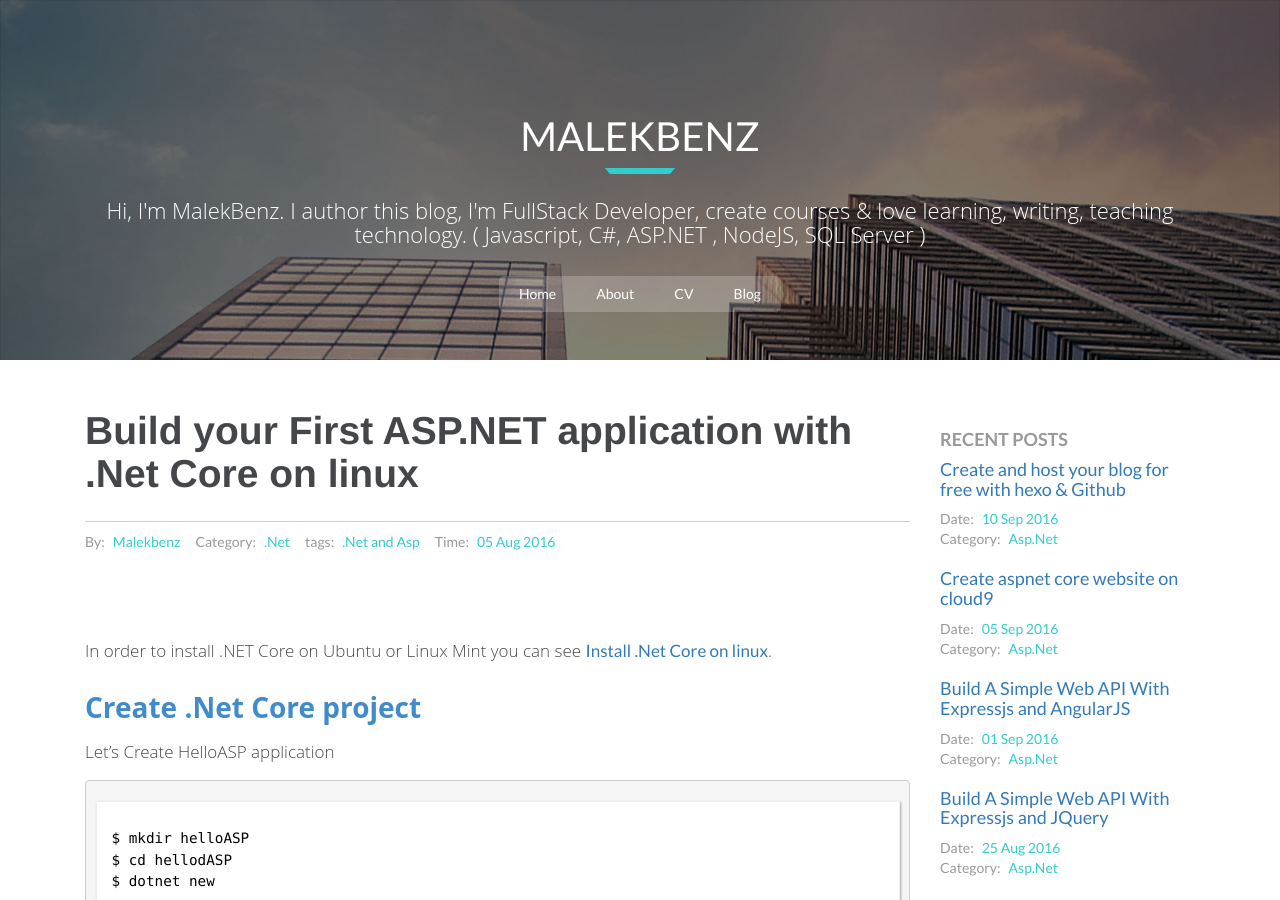
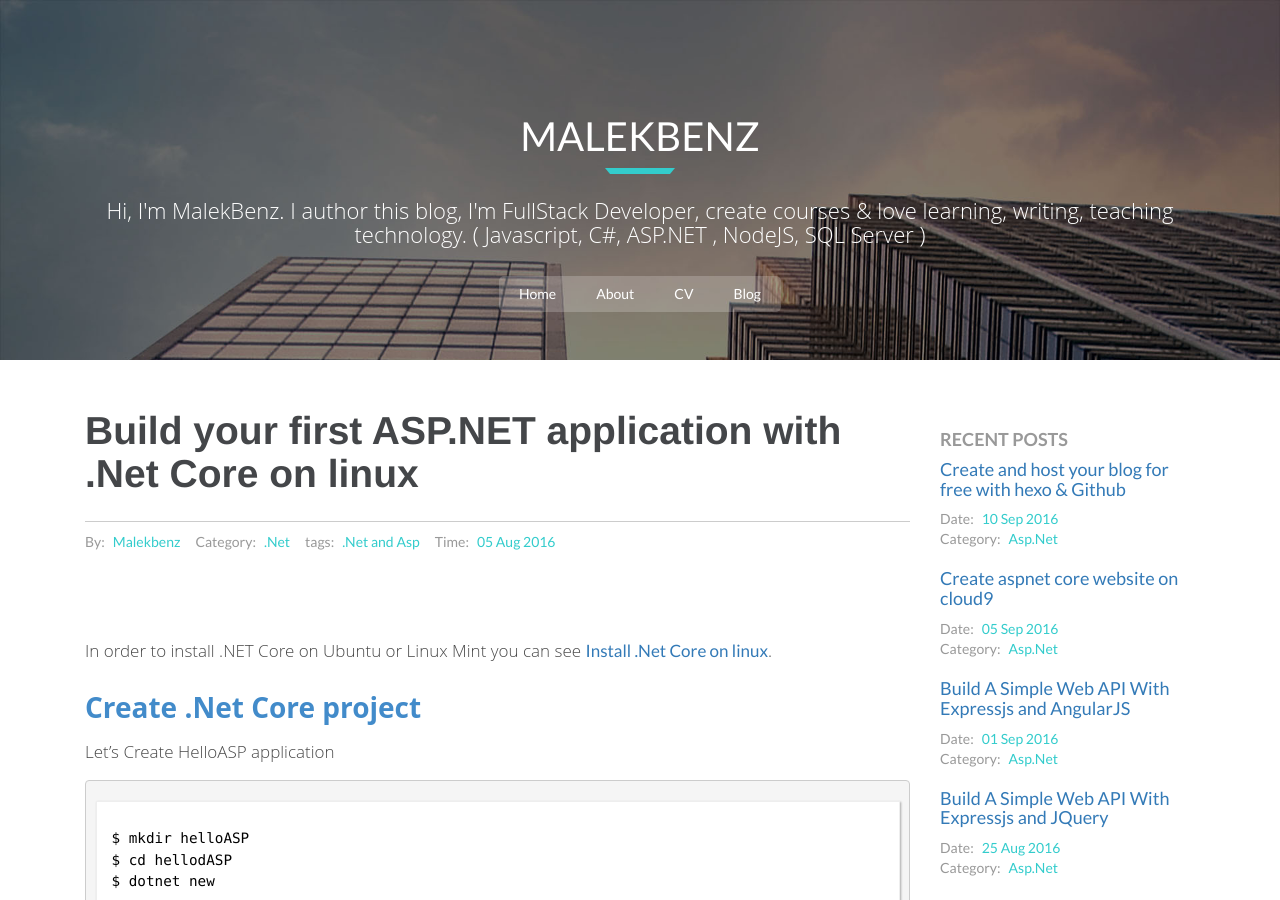
Before and after one commit to malekbenz/malekbenz, a Jekyll site: the page built from _posts/2016-08-05-First-web-application-dotnet-core-linux.md, in a window 1280 px wide and 900 px high. Built offline with Jekyll 4.4.1, drawn with Linux system fonts in a browser that asks for light colours; nearby versions of some CDN libraries; comment, search, counter and statistics services are not loaded.

```diff
--- a/_posts/2016-08-05-First-web-application-dotnet-core-linux.md
+++ b/_posts/2016-08-05-First-web-application-dotnet-core-linux.md
@@ -1,6 +1,6 @@
 ---
 layout: post
-title: "Build your First ASP.NET application with .Net Core on linux"
+title: "Build your first ASP.NET application with .Net Core on linux"
 date: 2016-08-05
 author: Malekbenz
 comments: true
```
